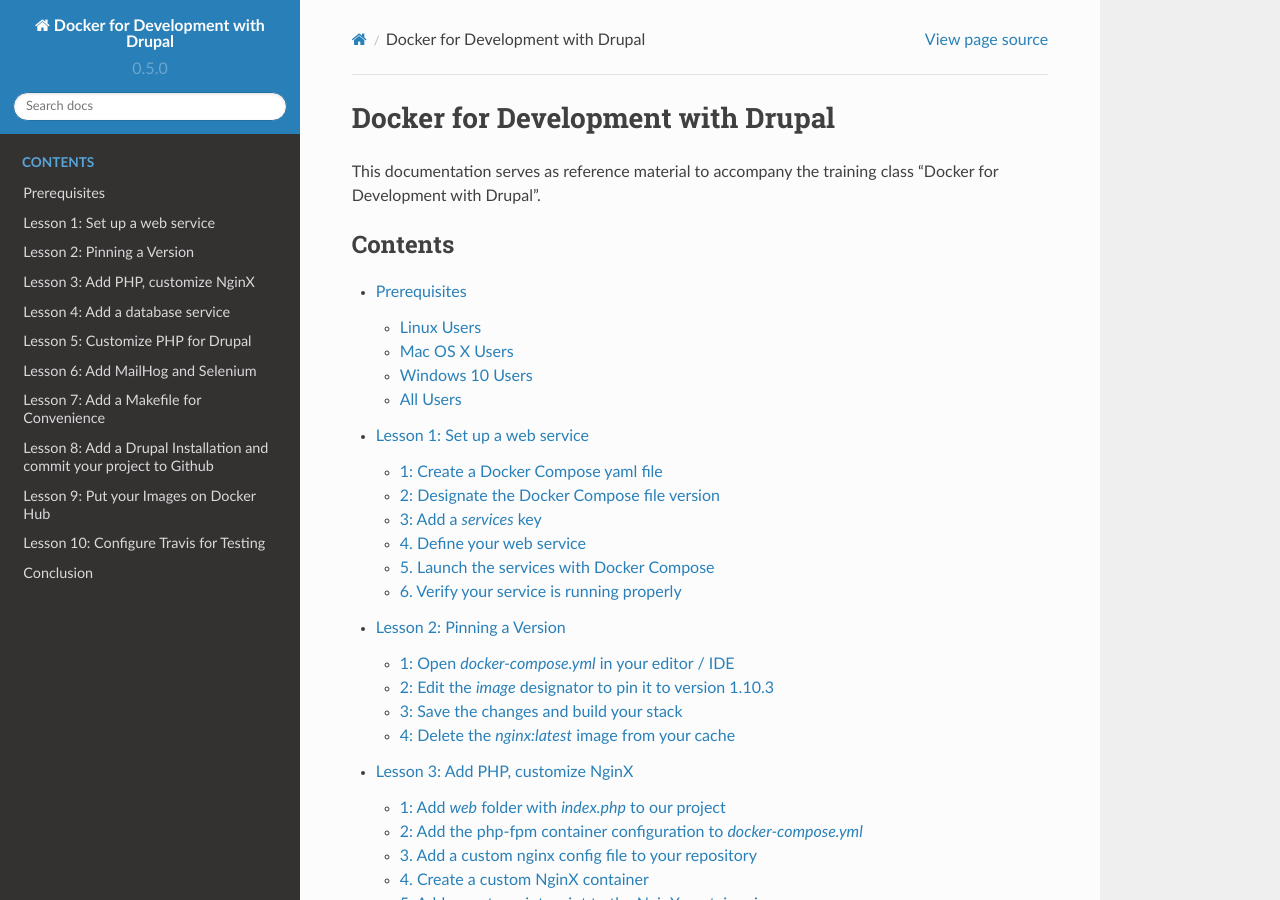
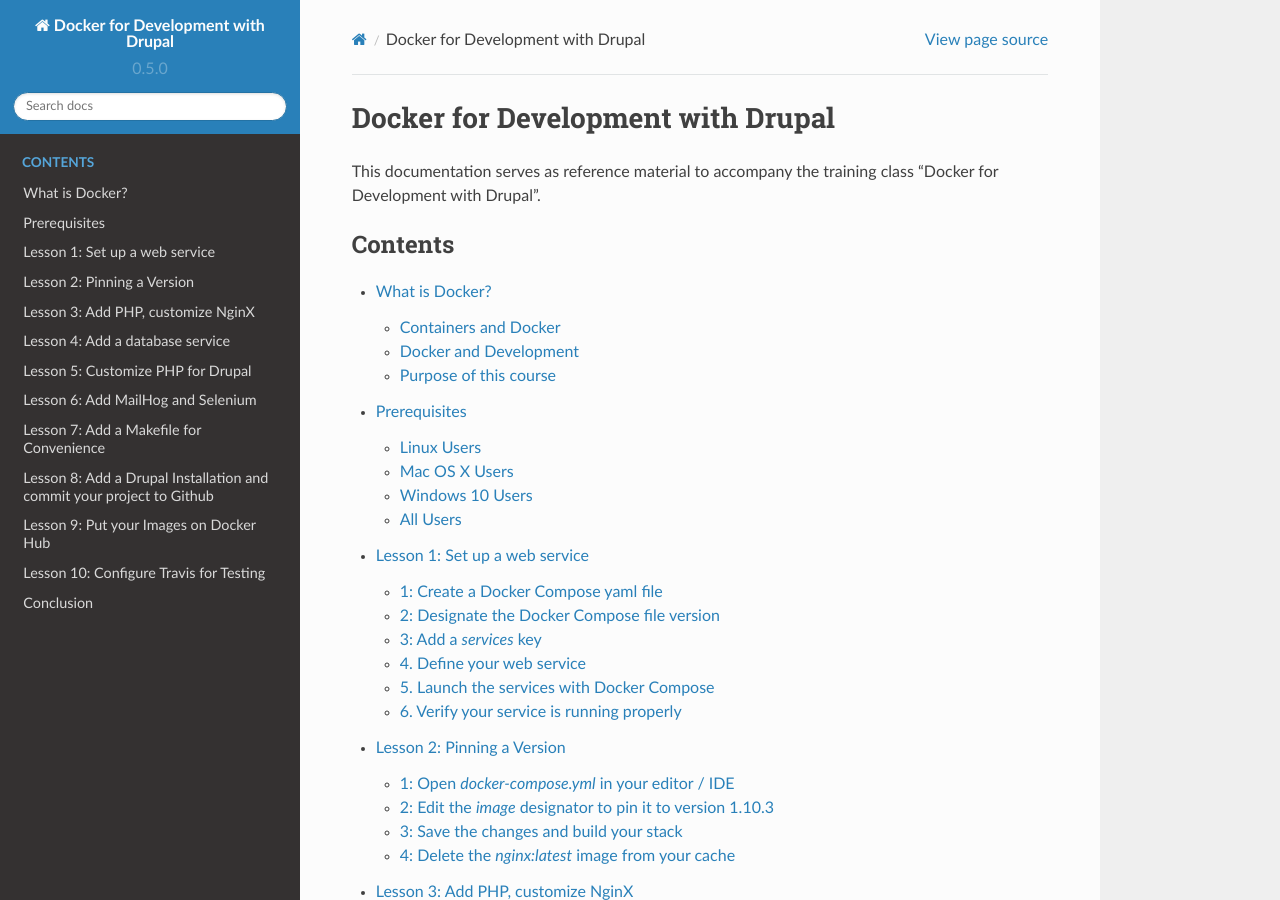
Before and after one commit to codementality/docker-for-drupal-development, a Sphinx documentation site: the page built from docs/index.rst, in a window 1280 px wide and 900 px high. Built offline with Sphinx 7.4.7 and the Read the Docs theme 2.0.0, drawn with Linux system fonts in a browser that asks for light colours; some of the changed lines change nothing that is shown.

Commit message:
Adding the introduction

```diff
--- a/docs/index.rst
+++ b/docs/index.rst
@@ -12,6 +12,7 @@
    :maxdepth: 2
    :caption: Contents
 
+   introduction
    prerequisites
    lessonone
    lessontwo
--- /dev/null
+++ b/docs/introduction.rst
@@ -0,0 +1,25 @@
+What is Docker?
+===============
+Docker is an open platform for developing, shipping, and running applications.  This is straight from the Docker website.
+
+Docker was developed by a platform-as-a-service company in France, dotCloud, which was a subsidiary of cloudControl, a PAAS company in Berlin, Germany.  The Docker project was open-sourced in 2013.  cloudControl filed for bankruptcy in 2016.
+
+Docker was originally built aroud LXC, or Linux Containers; however with version 0.9 of the Docker project, LXC was replaced with the `libcontainer` library written in GoLang, or Go as it's known now.  Docker has since spun `libcontainer` out as a separate project, now called `runc`, and has contributed it to the Open Container Initiative (https://www.opencontainers.org).  The Open Container Initiative is comprised of people from Docker, Redhat, Google, CoreOS and some independent developers.
+
+The primary objective of the Open Container Initiative is to provide a structure for the creation of open industry standards with relation to container formats and runtime specifications.
+
+Containers and Docker
+#####################
+Linux Containers, or LXC, have been around for quite some time.  LXC relies on linux kernel cgroups, which were introduced in Linux Kernel version 2.6.24.  LXC provides an operating system level of virtualization that faciitates the creation of bundles of software into a self-contained application that included all libraries and binaries needed to function.  Hoever, it wasn't until Linux Kernel version 3.8, and the subsequent release of LXC version 1.0, that LXCs could run as unprivileged applications.
+
+Configuring LXCs has traditionally been an arduous task.  Docker, and many of Docker's supporting toolsets, has brought LXCs, and subsequently libcontainer applications, into the mainstream by providing an abstraction layer and API that lowered the barrier to entry, putting containerized applications within the reach of a technology population with a much broader and less specialized skillset; people like you and me.  This has led to a huge level of interest and adoption of Docker by the open source technology community.
+
+Docker and Development
+######################
+As developers, Docker provides a virtualization toolset that allows us to easily construct project stacks comprised of containerized microservices in a modular fashion.  This greatly simplifies the configuration of development environment stacks for client projects.  Think of Docker containers as software application Legos, and each stack as a different Lego project.  You assemble your stack from the containers you need to provide the services you're seeking to develop your client application around.
+
+This allows us to easily construct an application stack from reusable components, and assemble each stack from only the components we need for that particular project.
+
+Purpose of this course
+######################
+The purpose of this course is to provide you, as a developer, with the basic fundamentals to begin utlizing Docker and Docker Compose in your development workflow.  More specifically, this course is designed to provide you with the ability to utilize Docker in your Drupal development workflow process.
```
